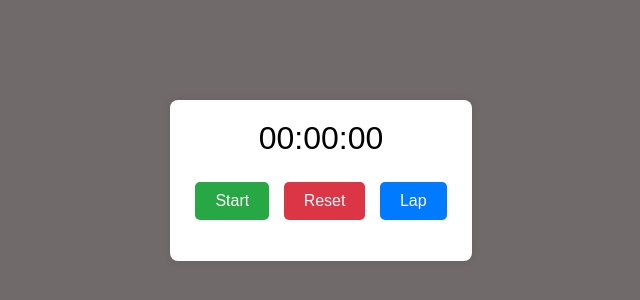
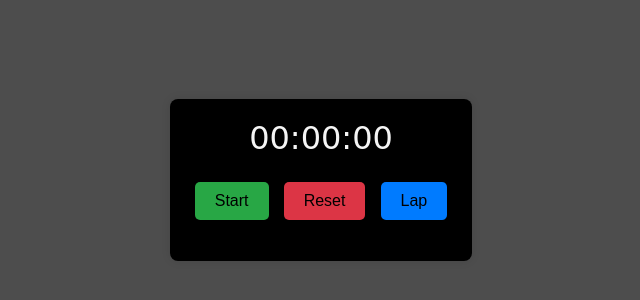
Before and after one commit to Rxhman/PRODIGY_WD__02, a plain HTML site: page index.html in a window 1280 px wide. Shown: the part 220-520 px from the top of the page, without its empty margins (319-959 px from the left). Drawn offline with Linux system fonts and the light colour scheme.

Commit message:
Update styles.css

```diff
--- a/styles.css
+++ b/styles.css
@@ -3,13 +3,14 @@ body {
     justify-content: center;
     align-items: center;
     height: 100vh;
-    background-color:rgba(52, 42, 42, 0.699);
-    font-family: Arial, sans-serif;
+    background-color: rgba(0, 0, 0, 0.699);
+    font-family: cursive;
+      "Lucida Sans";
     margin: 0;
   }
 
   .stopwatch {
-    background: #fff;
+    background: #000000;
     padding: 20px;
     border-radius: 8px;
     border-width: 5px;
@@ -21,6 +22,7 @@ body {
   .display {
     font-size: 2em;
     margin-bottom: 20px;
+    color: whitesmoke;
   }
 
   .controls button {
@@ -34,17 +36,17 @@ body {
 
   #startStopBtn {
     background-color: #28a745;
-    color: white;
+    color: black;
   }
 
   #resetBtn {
     background-color: #dc3545;
-    color: white;
+    color: black;
   }
 
   #lapBtn {
     background-color: #007bff;
-    color: white;
+    color: black;
   }
 
   #laps {
```
Lines whose indentation alone changed are shown as unchanged.
